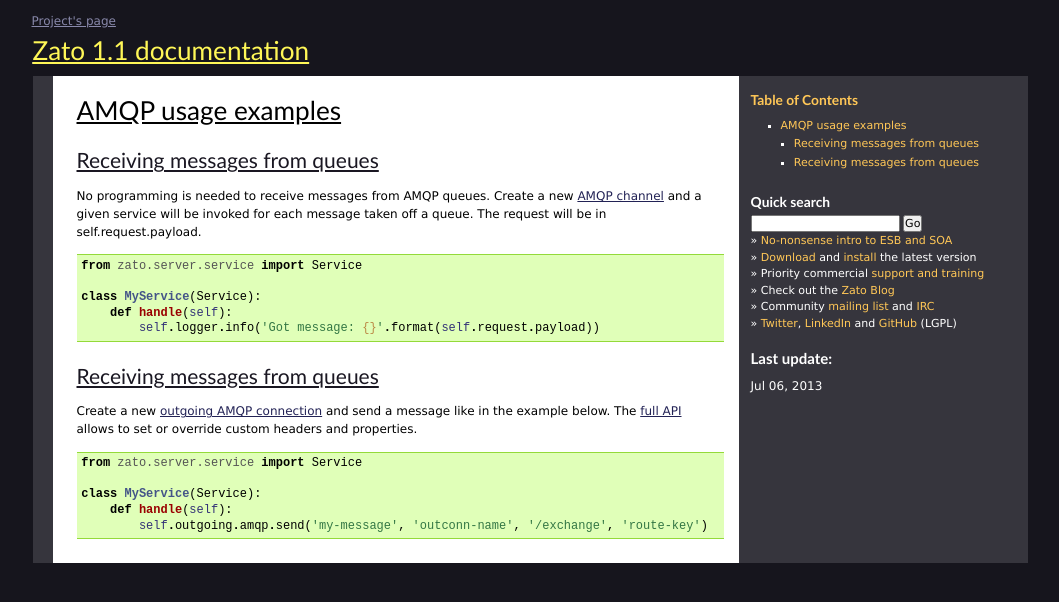
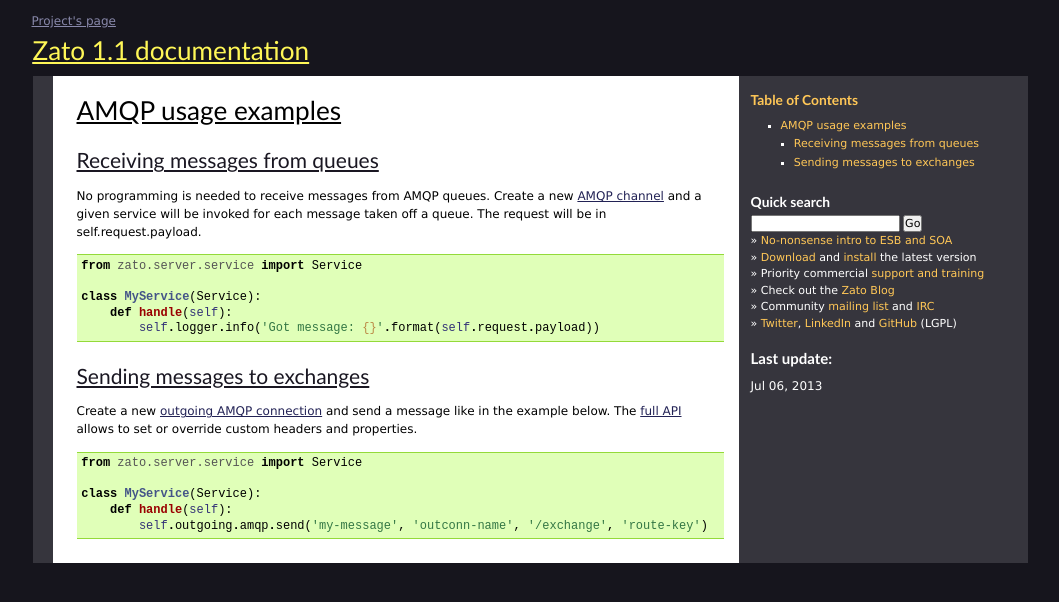
Before and after one commit to rfdiazpr/zato-docs, a Sphinx documentation site: the page built from sphinx/progguide/examples/amqp.txt, in a window 1280 px wide. Shown: the top 602 px of the page, without its empty margins (110-1169 px from the left). Built offline with Sphinx 7.4.7, drawn with Linux system fonts in a browser that asks for light colours.

Commit message:
Fixed incorrect title

```diff
--- a/sphinx/progguide/examples/amqp.txt
+++ b/sphinx/progguide/examples/amqp.txt
@@ -25,8 +25,8 @@
 
 .. _progguide-examples-amqp-sending:
 
-Receiving messages from queues
-------------------------------
+Sending messages to exchanges
+-----------------------------
 
 Create a new
 :doc:`outgoing AMQP connection <../../web-admin/outgoing/amqp>`
```
